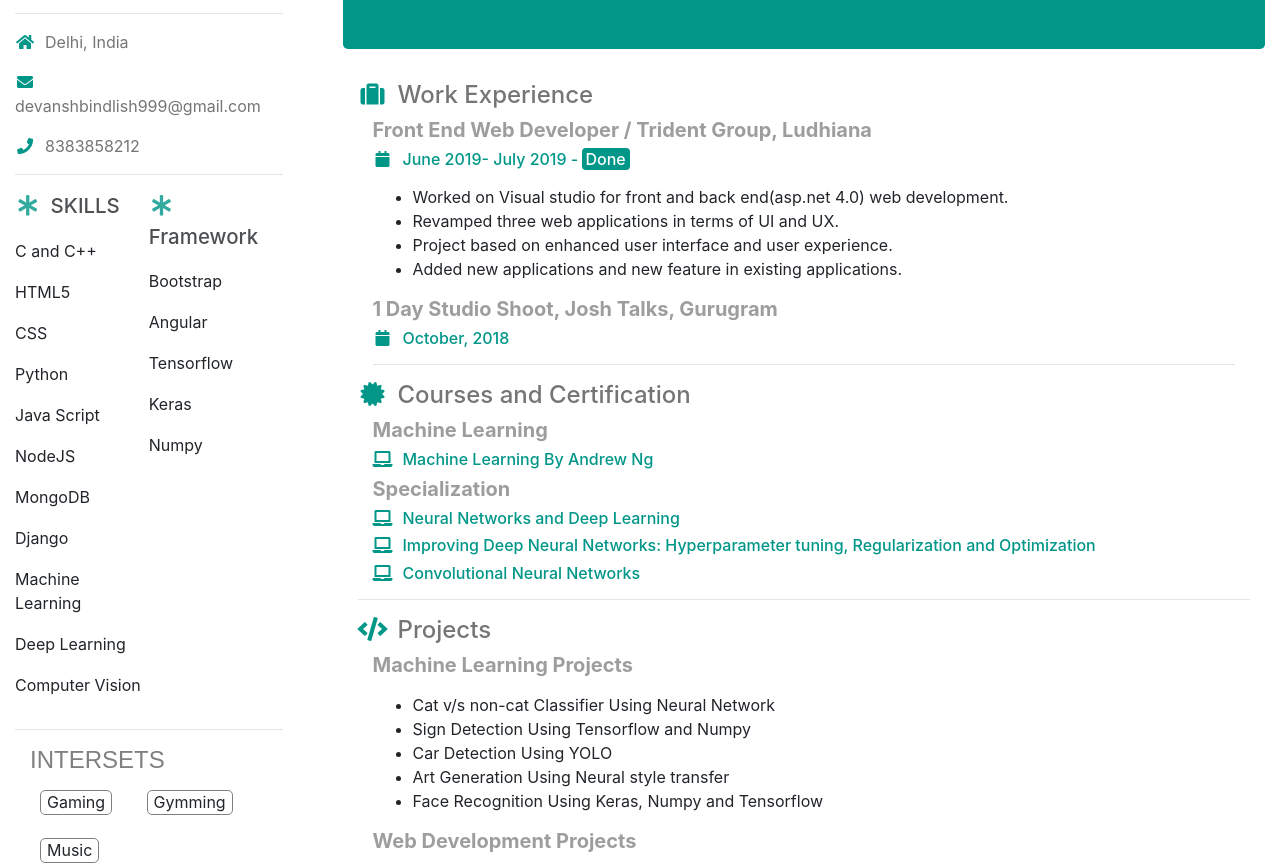
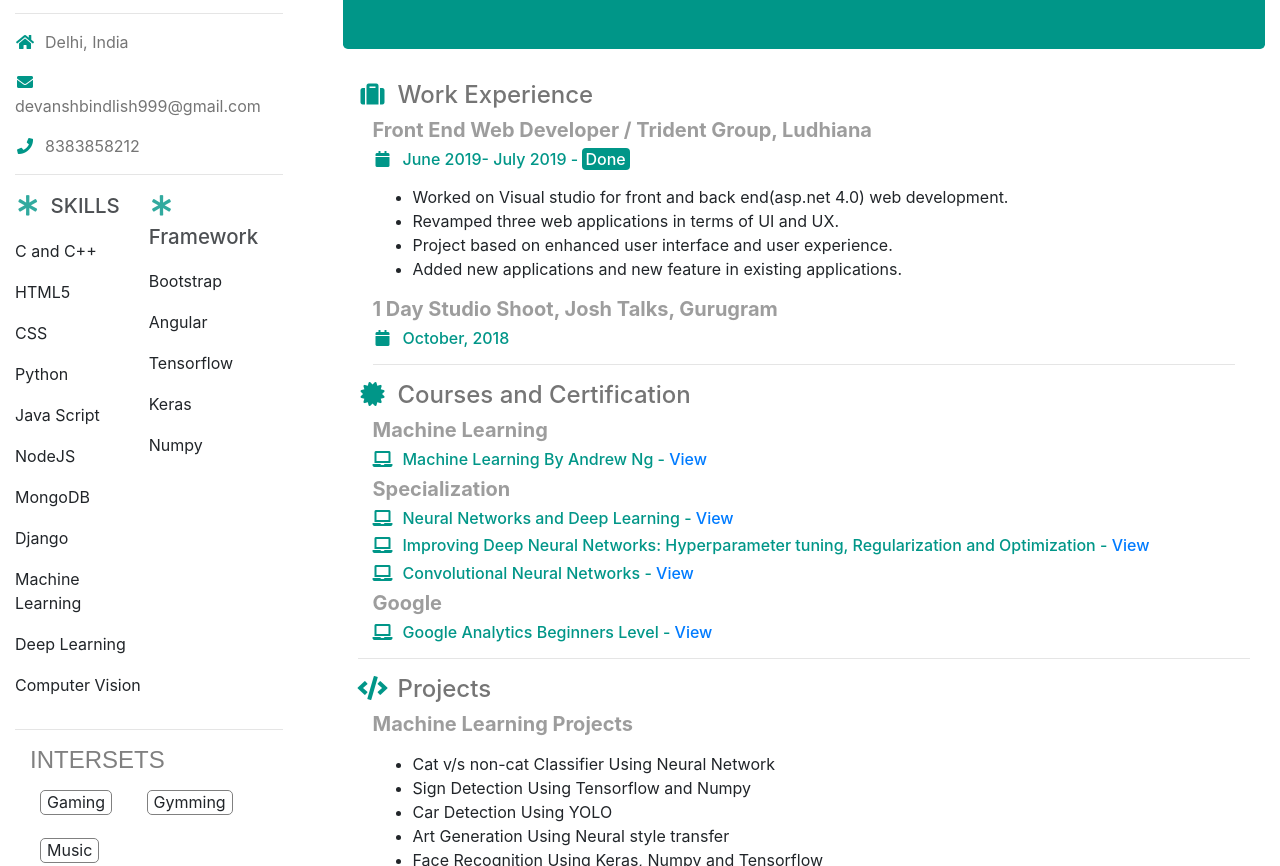
Before and after one commit to Devansh3059/Portfolio, a plain HTML site: page index.html in a window 1280 px wide. Shown: the part 203-1069 px from the top of the page. Drawn offline with nearby package versions, Linux system fonts and the light colour scheme.

Commit message:
Analytics Certificate Update

```diff
--- a/index.html
+++ b/index.html
@@ -91,14 +91,16 @@
                     <div class="container">
                         <h5 class="text-grey opacity"><b>Machine Learning</b></h5>
                         <h6 class="tcolor"><i class="fa fa-laptop  fa-fw tcolor" aria-hidden="true"></i>Machine Learning
-                            By Andrew Ng</h6>
+                            By Andrew Ng - <a href="https://drive.google.com/file/d/1nfyAFTnxLfmEe5o9ymYQkGh5wcB66YIW/view?usp=sharing">View</a></h6>
                         <h5 class="text-grey opacity"><b>Specialization</b></h5>
                         <h6 class="tcolor"><i class="fa fa-laptop  fa-fw tcolor" aria-hidden="true"></i>Neural Networks
-                            and Deep Learning</h6>
+                            and Deep Learning - <a href="https://drive.google.com/file/d/17AwqIYMHHappabBMt-BFGznqPlBdAMvs/view?usp=sharing">View</a></h6>
                         <h6 class="tcolor"><i class="fa fa-laptop  fa-fw tcolor" aria-hidden="true"></i>Improving Deep
-                            Neural Networks: Hyperparameter tuning, Regularization and Optimization</h6>
+                            Neural Networks: Hyperparameter tuning, Regularization and Optimization - <a href="https://drive.google.com/file/d/1VMLp4gyZil-XNsi57icfgqJ209hnu6JS/view?usp=sharing">View</a></h6>
                         <h6 class="tcolor"><i class="fa fa-laptop  fa-fw tcolor" aria-hidden="true"></i>Convolutional
-                            Neural Networks</h6>
+                            Neural Networks - <a href="https://drive.google.com/file/d/1n5Iyrh4GXdKTcHYyXCAQ_qo3hT-8_D9L/view?usp=sharing">View</a></h6>
+                        <h5 class="text-grey opacity"><b>Google</b></h5>
+                        <h6 class="tcolor"><i class="fa fa-laptop  fa-fw tcolor" aria-hidden="true"></i>Google Analytics Beginners Level - <a href="https://drive.google.com/file/d/1p3bq07uw4jQjZdcgd5VTRAZPrzjn2QAx/view?usp=sharing">View</a></h6>
                     </div>
                     <hr>
                 </div>
```
